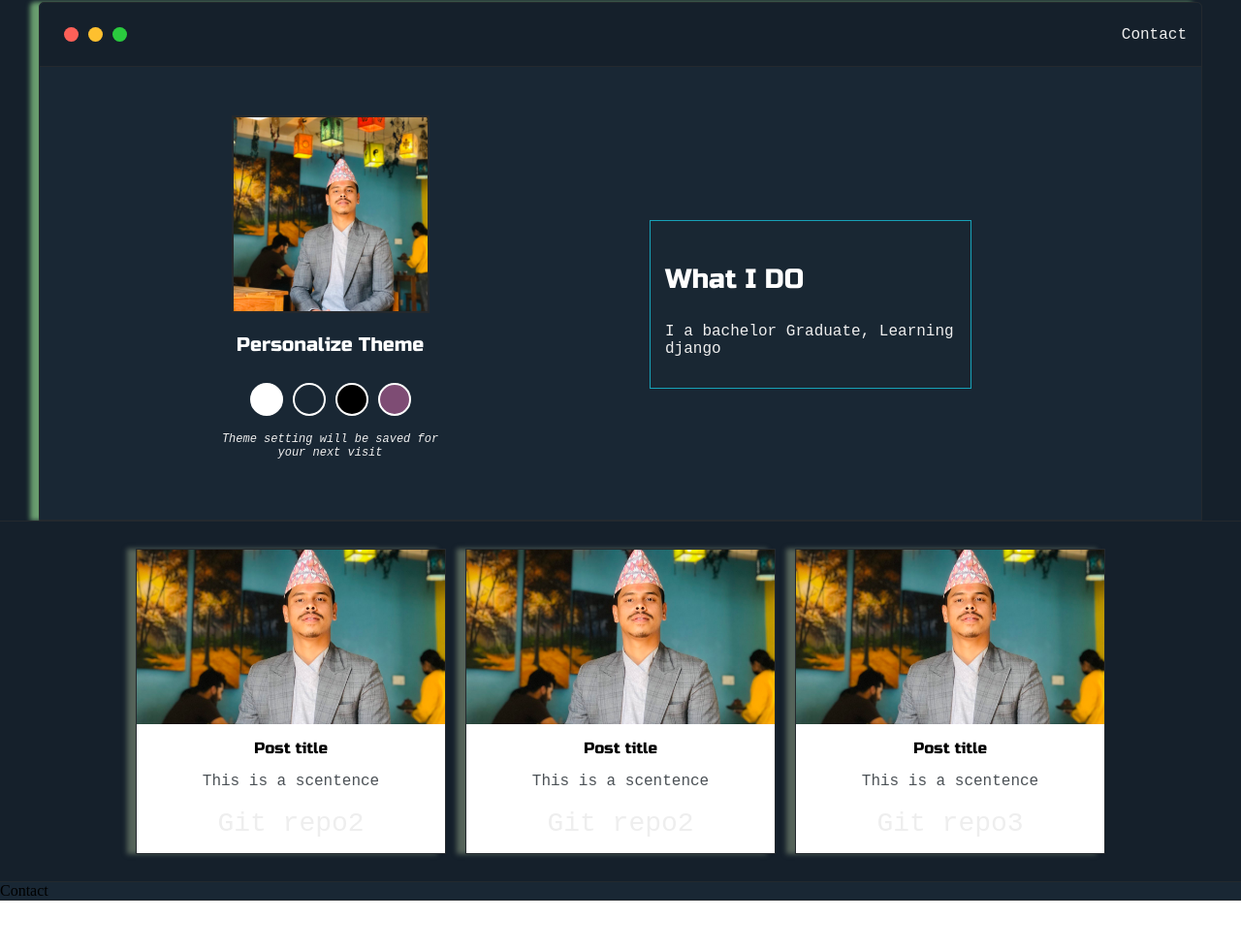
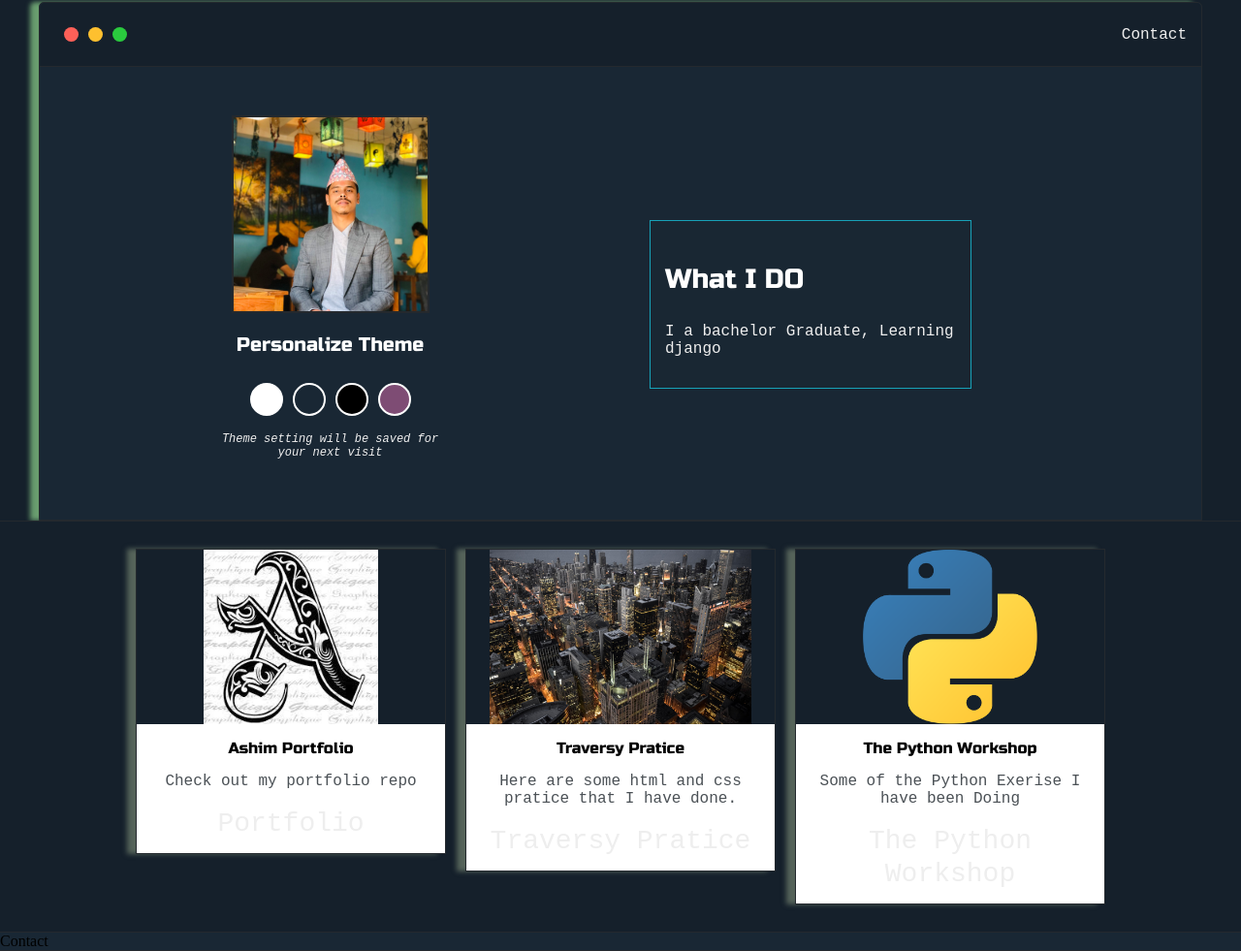
Before and after one commit to asGelal/Portfolio, a plain HTML site: page index.html in a window 1280 px wide. Shown: the part 159-1140 px from the top of the page at 97% size. Before the commit the page ends 1088 px from the top, so only its background shows below. Drawn offline with nearby package versions, Linux system fonts and the light colour scheme; no server answers.

Commit message:
New images Added

```diff
--- a/default.css
+++ b/default.css
@@ -300,7 +300,7 @@ textarea {
     display: block;
     width: 100%;
     height: 180px;
-    object-fit: cover;
+    object-fit: contain;
 }
 
 .post-title {
--- a/index.html
+++ b/index.html
@@ -10,7 +10,8 @@
     <link rel="preconnect" href="https://fonts.gstatic.com" crossorigin>
     <link href="https://fonts.googleapis.com/css2?family=Roboto&display=swap" rel="stylesheet">
     <link href="https://fonts.googleapis.com/css2?family=Russo+One&display=swap" rel="stylesheet">
-
+    <script src="jquery-3.5.1.min.js"></script>
+    <script src="main.js"></script>
     <title>Ashim Gelal</title>
 </head>
 
@@ -61,37 +62,38 @@
             </div>
         </div>
     </section>
+
     <section class="s1">
         <div class="main-container"></div>
         <h3 style="text-align: center;" Some of my repo</h3>
             <div class="post-wrapper">
                 <div>
                     <div class="post">
-                        <img class="thumbnail" src="images/Ashim.jpg">
+                        <img class="thumbnail" src="images/asG_port.jpg">
                         <div class="post-preview">
-                            <h6 class=post-title>Post title</h6>
-                            <p class="post-intro">This is a scentence</p>
-                            <a href="#">Git repo2</a>
+                            <h6 class=post-title>Ashim Portfolio</h6>
+                            <p class="post-intro">Check out my portfolio repo</p>
+                            <a href="#">Portfolio</a>
                         </div>
                     </div>
                 </div>
                 <div>
                     <div class="post">
-                        <img class="thumbnail" src="images/Ashim.jpg">
+                        <img class="thumbnail" src="images/showcase.jpg">
                         <div class="post-preview">
-                            <h6 class=post-title>Post title</h6>
-                            <p class="post-intro">This is a scentence</p>
-                            <a href="#">Git repo2</a>
+                            <h6 class=post-title>Traversy Pratice </h6>
+                            <p class="post-intro">Here are some html and css pratice that I have done.</p>
+                            <a href="#">Traversy Pratice</a>
                         </div>
                     </div>
                 </div>
                 <div>
                     <div class="post">
-                        <img class="thumbnail" src="images/Ashim.jpg">
+                        <img class="thumbnail" src="images/Python_logo_icon.png">
                         <div class="post-preview">
-                            <h6 class=post-title>Post title</h6>
-                            <p class="post-intro">This is a scentence</p>
-                            <a href="#">Git repo3</a>
+                            <h6 class=post-title>The Python Workshop</h6>
+                            <p class="post-intro">Some of the Python Exerise I have been Doing</p>
+                            <a href="#">The Python Workshop</a>
 
                         </div>
                     </div>
--- /dev/null
+++ b/main.js
@@ -0,0 +1,13 @@
+//Creating a request variable and a new XMLHttp Request
+// object to it.
+var request = new XMLHttpRequest()
+    //open a new connection, using the GET request ont he URL endpoint
+request.open('GET', 'https://api.github.com/users/asGelal/repos', true)
+request.onload = function() {
+    var data = JSON.parse(this.response);
+
+
+
+
+}
+request.send();
```
Also changed, not shown: images/Python_logo_icon.png (added), images/asG_port.jpg (added), images/showcase.jpg (added).
